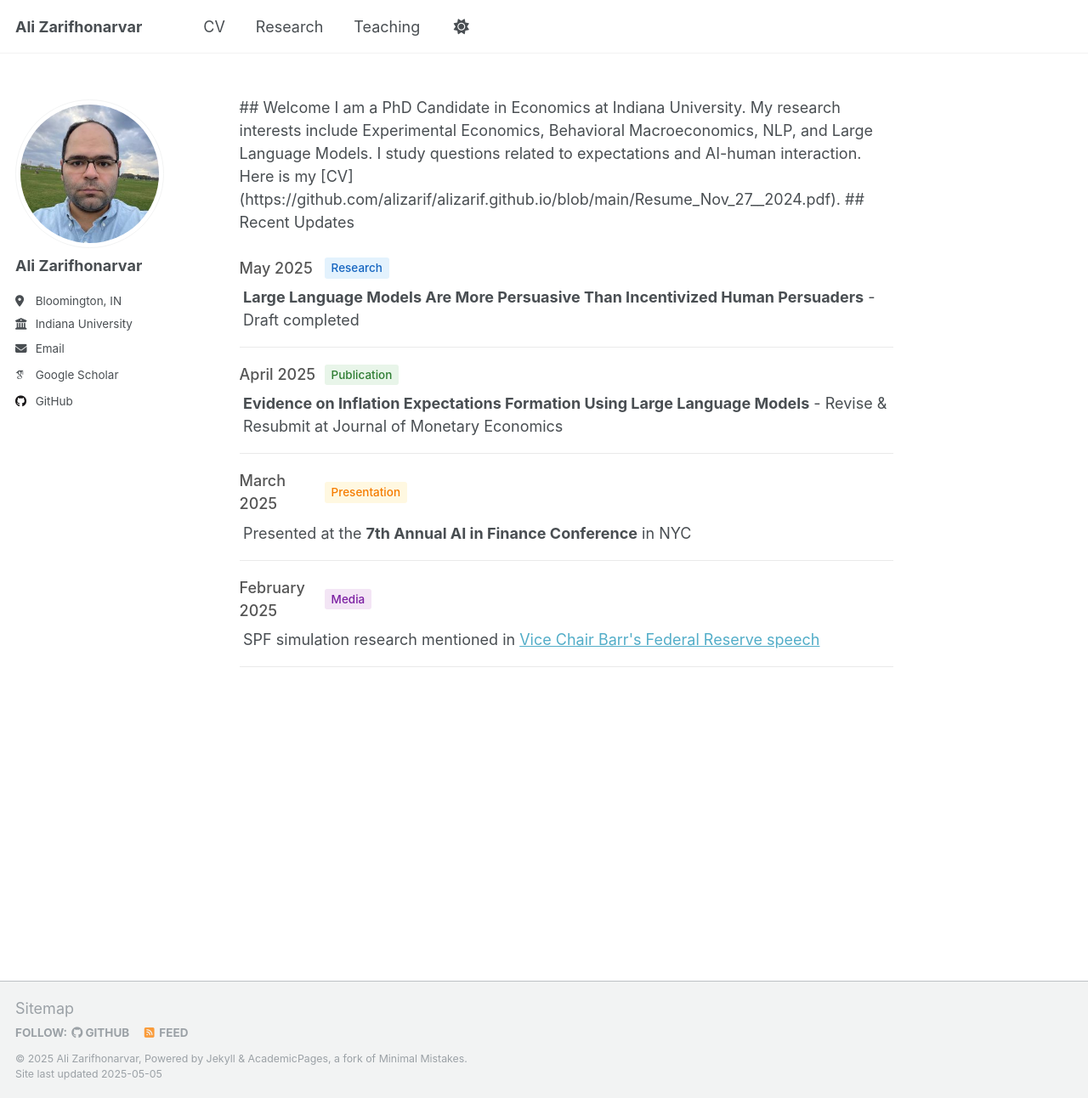
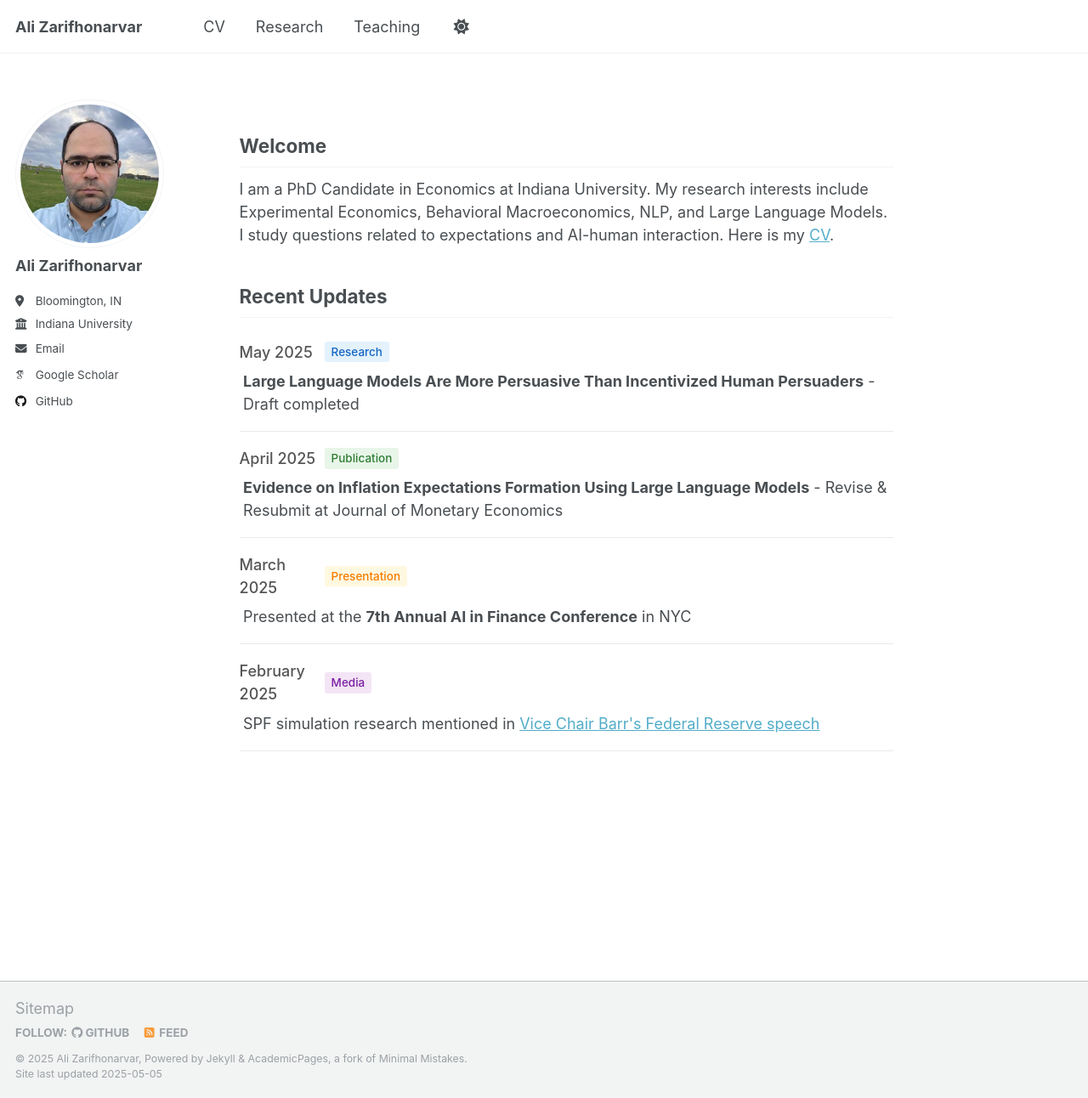
Before and after one commit to alizarif/alizarif.github.io, a Jekyll site: the page built from _pages/about.html, in a window 1280 px wide and 1292 px high. Shown: the whole window at 85% size. Built offline with Jekyll 4.4.1, drawn with Linux system fonts in a browser that asks for light colours; some web fonts are replaced.

Commit message:
Update about.html

```diff
--- a/_pages/about.html
+++ b/_pages/about.html
@@ -6,11 +6,10 @@ redirect_from:
   - /about/
   - /about.html
 ---
-## Welcome
-I am a PhD Candidate in Economics at Indiana University. My research interests include Experimental Economics, Behavioral Macroeconomics, NLP, and Large Language Models. I study questions related to expectations and AI-human interaction. Here is my [CV](https://github.com/alizarif/alizarif.github.io/blob/main/Resume_Nov_27__2024.pdf).
+<h2>Welcome</h2>
+<p>I am a PhD Candidate in Economics at Indiana University. My research interests include Experimental Economics, Behavioral Macroeconomics, NLP, and Large Language Models. I study questions related to expectations and AI-human interaction. Here is my <a href="https://github.com/alizarif/alizarif.github.io/blob/main/Resume_Nov_27__2024.pdf">CV</a>.</p>
 
-## Recent Updates
-
+<h2>Recent Updates</h2>
 <div class="updates-section">
   <div class="update-item">
     <div class="update-header">
```
